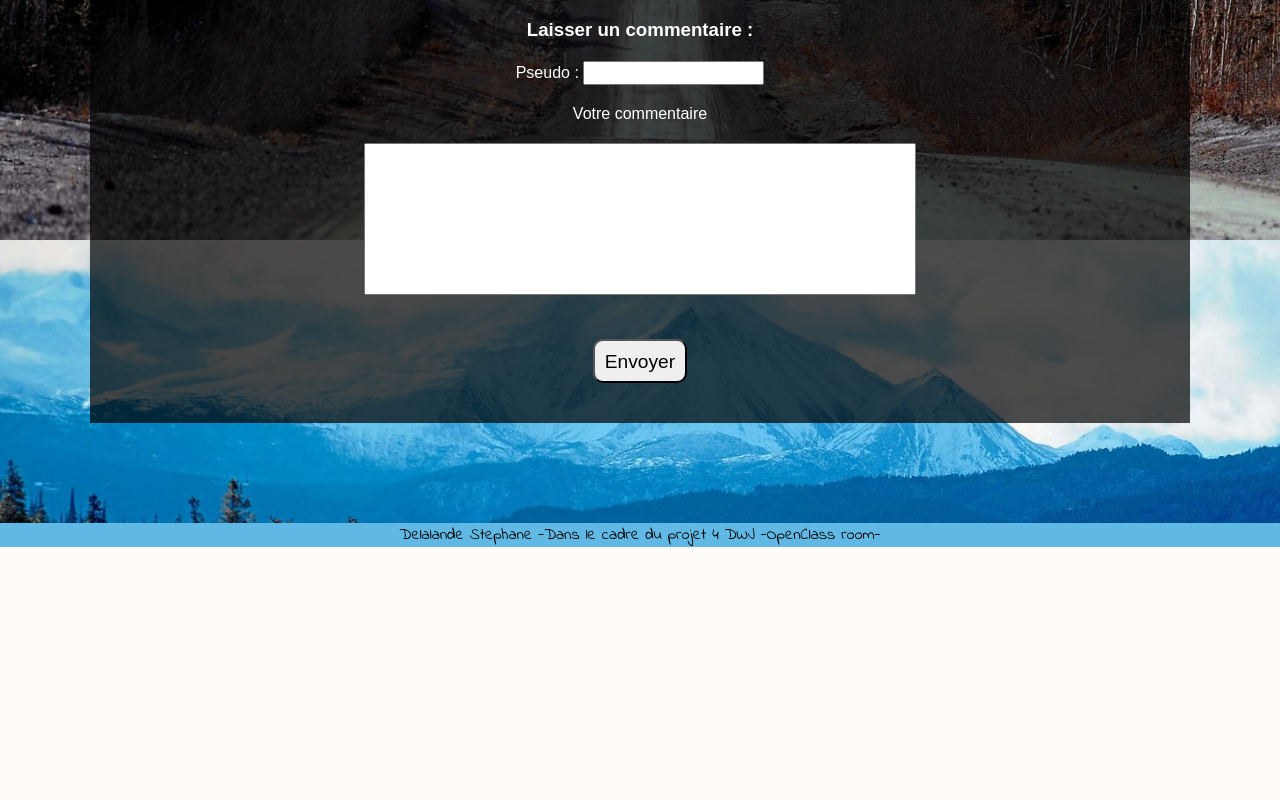
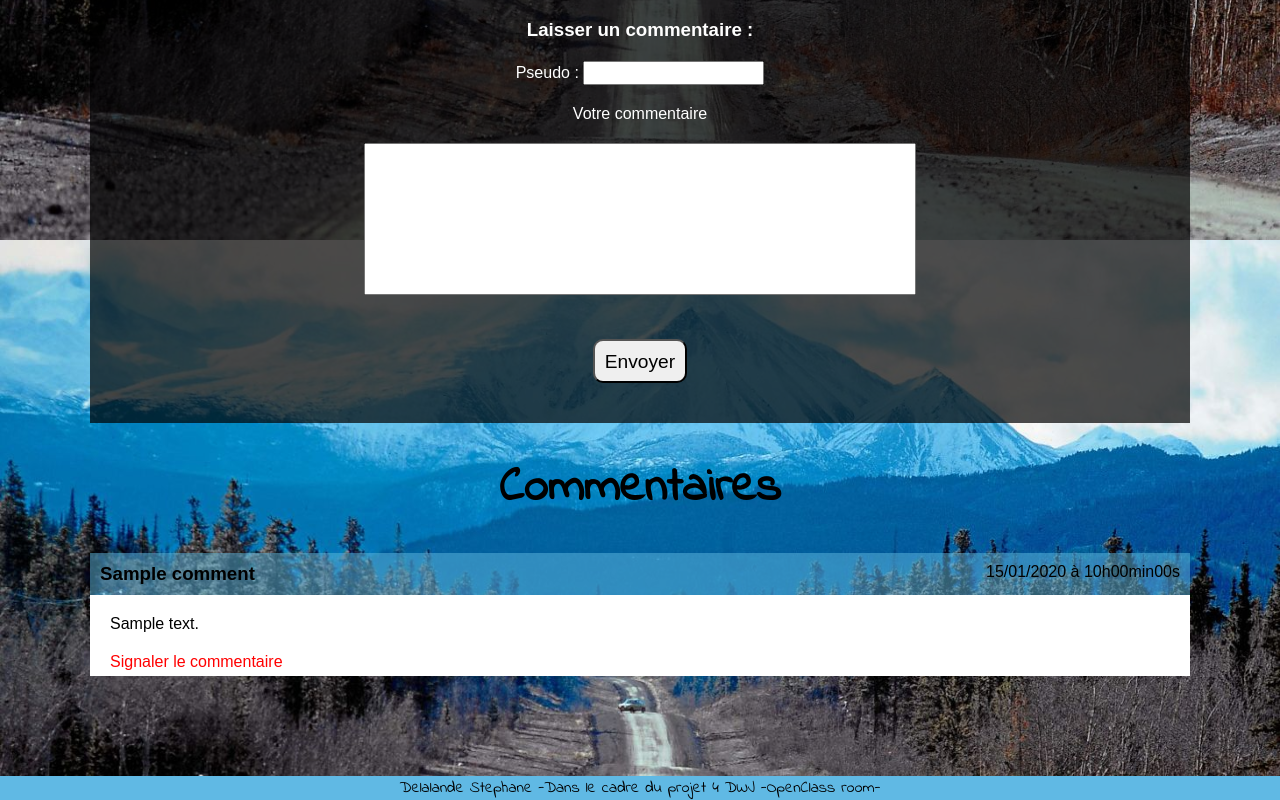
Before and after one commit to DelalandeStephane/DWJP4, a PHP site: page /?action=chapter&id=1 in a window 1280 px wide. Shown: the part 560-1360 px from the top of the page. Before the commit the page ends 1107 px from the top, so only its background shows below. Run offline with PHP 8.4, Linux system fonts and the light colour scheme; tables that the repository leaves empty or names only in its code hold one stand-in row (values such as "Sample post").

Commit message:
Ajout: Affichage des commentaires (php et css)

```diff
--- a/controller/frontend.php
+++ b/controller/frontend.php
@@ -3,23 +3,25 @@
 require_once('model/PostManager.php');
 require_once('model/commentManager.php');
 
-/* Récupere la liste des billets à afficher*/
+/* Récupere la liste des chapitres à afficher*/
 function listChapters($page)
 {
 	$postManager = new delalande\forteroche\model\PostManager();
 	$posts = $postManager->getPosts($page);
 	require('view/frontend/chaptersView.php');
 }
-
+/* affiche chapitre + commentaires*/
 function chapter()
 {
+	$commentManager = new delalande\forteroche\model\commentManager();
 	$postManager = new delalande\forteroche\model\PostManager();
 	$chapter = $postManager->getPost($_GET['id']);
+	$comments =$commentManager->getComments($_GET['id']);
     require('view/frontend/singleView.php');
 }
-
-function sendComment($chapterId, $author, $comment) {
-
+/* envoi commentaire */
+function sendComment($chapterId, $author, $comment)
+{
 	$commentManager = new delalande\forteroche\model\CommentManager();
     $affectedLines =$commentManager->postComment($chapterId, $author, $comment);
 
@@ -30,5 +32,4 @@ function sendComment($chapterId, $author, $comment) {
     else {
         header('Location: index.php?action=chapter&id='.$chapterId);
     }
-
 }
--- a/index.php
+++ b/index.php
@@ -9,7 +9,7 @@ try {
 				listChapters($_GET['page']);
 			}
 		}
-		/*Affiche un chapitre selectionné*/
+		/*Affiche un chapitre selectionné + commentaires*/
 		elseif ($_GET['action'] == 'chapter') {
 			chapter();
 		}
@@ -22,7 +22,6 @@ try {
                 throw new Exception('Erreur : aucun identifiant de billet envoyé');
             }
         }
-
 	}
 	else {
 		if( isset($_GET['page'])) {
--- a/model/commentManager.php
+++ b/model/commentManager.php
@@ -11,4 +11,12 @@ class CommentManager extends Manager
 	    $affectedLines = $comments->execute(array($chapterId, $author, $comment));
 	    return $affectedLines;
 	}
+	public function getComments($chapterId)
+	{
+		$db= $this->dbConnect();
+	    $comments = $db->prepare('SELECT id, name, comment, DATE_FORMAT(comment_date, \'%d/%m/%Y à %Hh%imin%ss\') AS comment_date_fr FROM comment WHERE chapter_id = ? ORDER BY comment_date DESC');
+	    $comments->execute(array($chapterId));
+
+	    return $comments;
+	}
 }
--- a/public/css/style.css
+++ b/public/css/style.css
@@ -151,6 +151,30 @@ input {
 	font-size: 1.2em;
 
 }
+
+.comment-deco {
+	font-family: arial;
+}
+
+.comment-deco header {
+	padding: 10px;
+}
+.comment-content {
+	background-color: white;
+	padding: 20px
+}
+
+.comment-alert {
+	display: block;
+	color: red;
+	margin:20px 0 -15px 0px ;
+}
+
+.comment-title {
+	text-align: center;
+	font-size: 3em;
+	margin:30px;
+}
 /* ----- FOOTER -----*/
 
 footer {
--- a/view/frontend/singleView.php
+++ b/view/frontend/singleView.php
@@ -15,7 +15,25 @@
 		<textarea id="comment" name="comment"></textarea><br>
 		<input type="submit" value="Envoyer" class="form-bt">
 	</form>
-
+	<section>
+		<h2 class="comment-title">Commentaires</h2>
+		<?php
+			while ($comment = $comments->fetch()) {
+			?>
+			<div class="comment-deco">
+			<header>
+				<h3><?= $comment['name'] ?></h3>
+				<p><?= $comment['comment_date_fr'] ?></p>
+			</header>
+			<div class="comment-content">
+				<p><?= $comment['comment'] ?></p>
+				<a href="#" class="comment-alert">Signaler le commentaire</a>
+			</div>
+			</div>
+		<?php
+ 		}
+		?>
+	</section>
 
 
 <?php $content = ob_get_clean(); ?>
```
